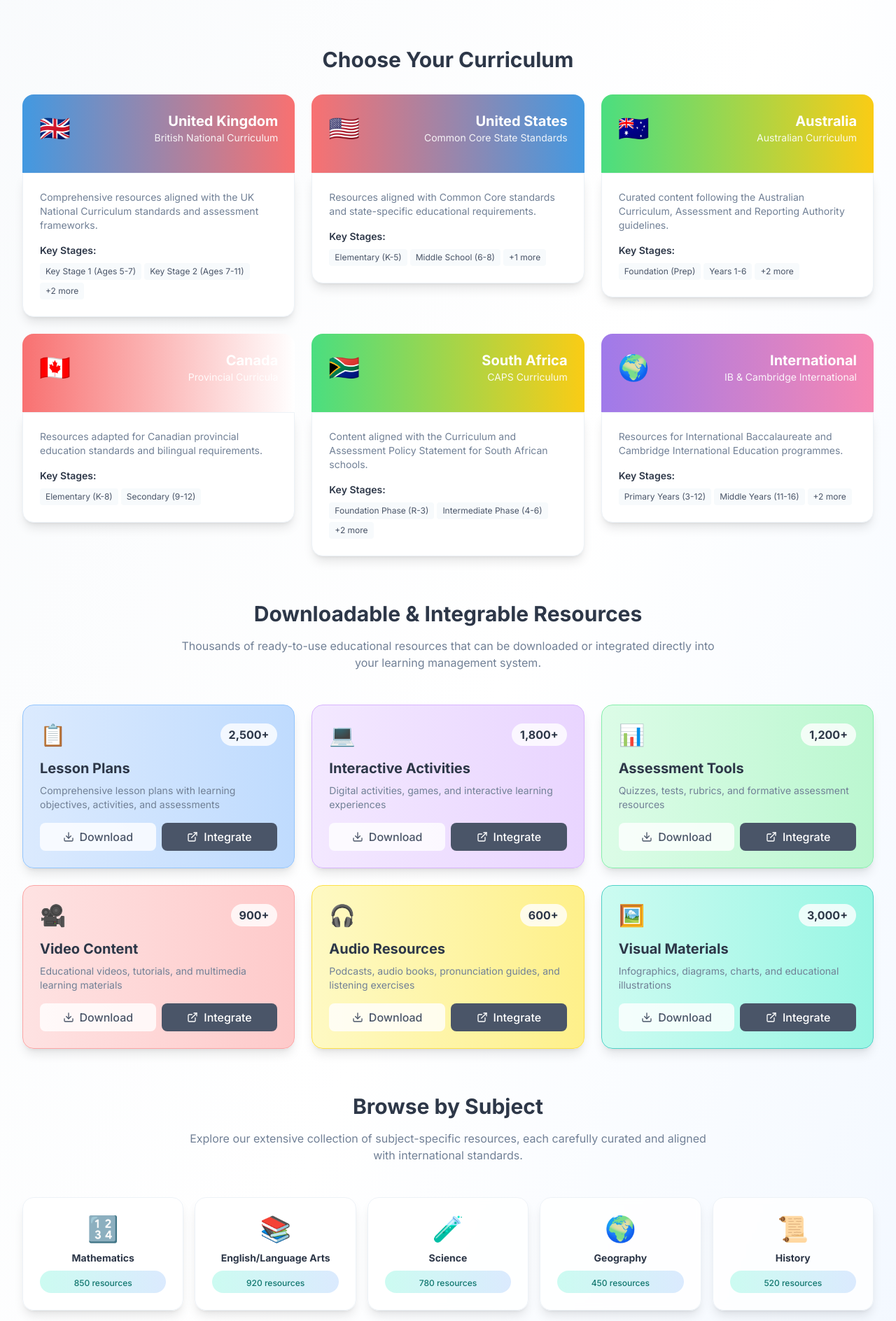
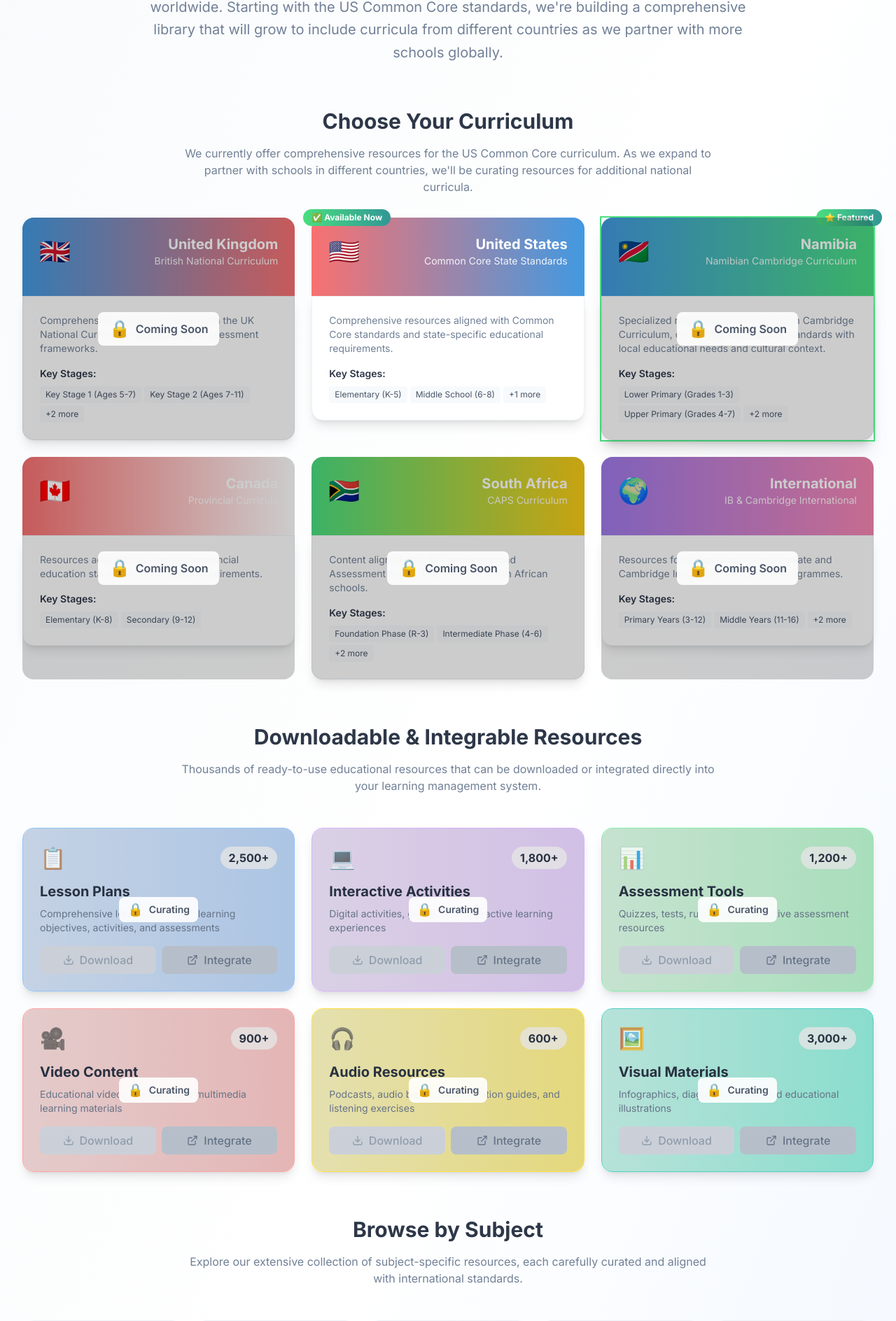
Before and after one commit to RG-theLink/Tulo_Afrika, a React (Vite) app: page /international-curricula in a window 1280 px wide. Shown: the part 390-2278 px from the top of the page at 70% size. Built offline with nearby package versions, Linux system fonts and the light colour scheme.

Commit message:
Made changes to InternationalCurriculumPage

```diff
--- a/src/pages/InternationalCurriculumsPage.tsx
+++ b/src/pages/InternationalCurriculumsPage.tsx
@@ -24,17 +24,19 @@ const InternationalCurriculumsPage = () => {
       curriculum: 'Common Core State Standards',
       keyStages: ['Elementary (K-5)', 'Middle School (6-8)', 'High School (9-12)'],
       subjects: ['Mathematics', 'English Language Arts', 'Science', 'Social Studies', 'Arts', 'Physical Education', 'Technology'],
-      description: 'Resources aligned with Common Core standards and state-specific educational requirements.',
-      color: 'from-red-400 to-blue-400'
+      description: 'Comprehensive resources aligned with Common Core standards and state-specific educational requirements.',
+      color: 'from-red-400 to-blue-400',
+      available: true
     },
     {
-      name: 'Australia',
-      flag: '🇦🇺',
-      curriculum: 'Australian Curriculum',
-      keyStages: ['Foundation (Prep)', 'Years 1-6', 'Years 7-10', 'Years 11-12'],
-      subjects: ['English', 'Mathematics', 'Science', 'Humanities', 'The Arts', 'Technologies', 'Health & PE', 'Languages'],
-      description: 'Curated content following the Australian Curriculum, Assessment and Reporting Authority guidelines.',
-      color: 'from-green-400 to-yellow-400'
+      name: 'Namibia',
+      flag: '🇳🇦',
+      curriculum: 'Namibian Cambridge Curriculum',
+      keyStages: ['Lower Primary (Grades 1-3)', 'Upper Primary (Grades 4-7)', 'Junior Secondary (Grades 8-10)', 'Senior Secondary (Grades 11-12)'],
+      subjects: ['English', 'Mathematics', 'Natural Science', 'Social Studies', 'Life Skills', 'Physical Education', 'Arts', 'Local Languages'],
+      description: 'Specialized resources for the Namibian Cambridge Curriculum, combining international standards with local educational needs and cultural context.',
+      color: 'from-blue-400 to-green-400',
+      featured: true
     },
     {
       name: 'Canada',
@@ -169,36 +171,66 @@ const InternationalCurriculumsPage = () => {
           {/* Hero Section */}
           <div
             ref={ref}
-            className={`text-center mb-16 transition-all duration-1000 ${
-              isVisible ? 'opacity-100 translate-y-0' : 'opacity-0 translate-y-10'
-            }`}
+            className={`text-center mb-16 transition-all duration-1000 ${isVisible ? 'opacity-100 translate-y-0' : 'opacity-0 translate-y-10'
+              }`}
           >
             <div className="inline-flex items-center bg-gradient-to-r from-blue-100 to-purple-100 border border-blue-200 rounded-full px-6 py-2 mb-6">
               <Globe className="h-5 w-5 mr-2 text-blue-600" />
               <span className="text-slate-700 font-medium">International Curricula</span>
             </div>
 
-            <h1 className="text-4xl lg:text-6xl font-bold bg-gradient-to-r from-slate-800 to-blue-600 bg-clip-text text-transparent mb-6">
+            <h1 className="text-4xl lg:text-6xl font-bold bg-gradient-to-r from-slate-800 to-blue-600 bg-clip-text text-transparent mb-4">
               Curriculum-Aligned Resources
             </h1>
+            <div className="bg-gradient-to-r from-orange-400 to-red-500 text-white px-6 py-2 rounded-full inline-block mb-6">
+              <span className="font-semibold">🚀 Coming Soon</span>
+            </div>
             <p className="text-xl text-slate-600 max-w-4xl mx-auto leading-relaxed">
-              Access thousands of educational resources curated specifically for different national curricula.
-              From lesson plans to interactive activities, everything aligned with your country's educational standards.
+              We're expanding our curriculum-aligned resources to serve schools and institutions worldwide.
+              Starting with the US Common Core standards, we're building a comprehensive library that will grow
+              to include curricula from different countries as we partner with more schools globally.
             </p>
           </div>
 
           {/* Country Selection */}
           <div className="mb-16">
-            <h2 className="text-3xl font-bold text-slate-800 mb-8 text-center">Choose Your Curriculum</h2>
+            <h2 className="text-3xl font-bold text-slate-800 mb-4 text-center">Choose Your Curriculum</h2>
+            <p className="text-slate-600 text-center mb-8 max-w-3xl mx-auto">
+              We currently offer comprehensive resources for the US Common Core curriculum. As we expand to partner
+              with schools in different countries, we'll be curating resources for additional national curricula.
+            </p>
             <div className="grid grid-cols-1 md:grid-cols-2 lg:grid-cols-3 gap-6">
               {countries.map((country, index) => (
                 <div
                   key={index}
                   onClick={() => setSelectedCountry(selectedCountry === country.name ? '' : country.name)}
-                  className={`cursor-pointer transition-all duration-300 transform hover:scale-105 ${
-                    selectedCountry === country.name ? 'ring-2 ring-blue-500' : ''
-                  }`}
+                  className={`cursor-pointer transition-all duration-300 transform hover:scale-105 relative ${selectedCountry === country.name ? 'ring-2 ring-blue-500' : ''
+                    } ${country.featured ? 'ring-2 ring-green-400 shadow-xl' : ''}`}
                 >
+                  {/* Featured Badge */}
+                  {country.featured && (
+                    <div className="absolute -top-3 -right-3 bg-gradient-to-r from-green-400 to-teal-500 text-white px-3 py-1 rounded-full text-xs font-bold z-10">
+                      ⭐ Featured
+                    </div>
+                  )}
+
+                  {/* Lock Overlay - Only show for non-available curricula */}
+                  {!country.available && (
+                    <div className="absolute inset-0 bg-black/20 rounded-2xl flex items-center justify-center z-20">
+                      <div className="bg-white/90 backdrop-blur-sm px-4 py-2 rounded-lg flex items-center space-x-2">
+                        <span className="text-2xl">🔒</span>
+                        <span className="font-semibold text-slate-700">Coming Soon</span>
+                      </div>
+                    </div>
+                  )}
+
+                  {/* Available Badge for US */}
+                  {country.available && (
+                    <div className="absolute -top-3 -left-3 bg-gradient-to-r from-green-400 to-teal-500 text-white px-3 py-1 rounded-full text-xs font-bold z-10">
+                      ✅ Available Now
+                    </div>
+                  )}
+
                   <div className={`bg-gradient-to-r ${country.color} p-6 rounded-t-2xl text-white`}>
                     <div className="flex items-center justify-between mb-4">
                       <span className="text-4xl">{country.flag}</span>
@@ -269,8 +301,69 @@ const InternationalCurriculumsPage = () => {
               </div>
 
               <div className="mt-8 text-center">
-                <button className="bg-gradient-to-r from-blue-400 to-purple-500 text-white px-8 py-4 rounded-xl font-semibold text-lg hover:from-blue-500 hover:to-purple-600 transition-all duration-300 transform hover:scale-105 shadow-lg">
-                  🚀 Coming Soon - Access {selectedCountryData.name} Resources
+                {selectedCountryData.available ? (
+                  // Available curriculum (US)
+                  <div className="bg-gradient-to-r from-green-100 to-teal-100 border border-green-200 rounded-xl p-6 mb-6">
+                    <div className="flex items-center justify-center space-x-3 mb-3">
+                      <span className="text-3xl">✅</span>
+                      <h4 className="text-xl font-bold text-green-800">Resources Available Now</h4>
+                    </div>
+                    <p className="text-green-700 text-sm mb-4">
+                      Access thousands of {selectedCountryData.name} curriculum-aligned resources including lesson plans,
+                      assessments, interactive activities, and multimedia content.
+                    </p>
+                    <div className="grid grid-cols-1 md:grid-cols-3 gap-4 text-xs">
+                      <div className="bg-white/50 p-3 rounded-lg">
+                        <span className="font-semibold">📚 Complete Library</span>
+                        <p className="text-green-600 mt-1">Thousands of resources ready</p>
+                      </div>
+                      <div className="bg-white/50 p-3 rounded-lg">
+                        <span className="font-semibold">🎯 Standards Aligned</span>
+                        <p className="text-green-600 mt-1">Perfect curriculum match</p>
+                      </div>
+                      <div className="bg-white/50 p-3 rounded-lg">
+                        <span className="font-semibold">🚀 Ready to Use</span>
+                        <p className="text-green-600 mt-1">Download or integrate now</p>
+                      </div>
+                    </div>
+                  </div>
+                ) : (
+                  // Coming soon curricula
+                  <div className="bg-gradient-to-r from-orange-100 to-yellow-100 border border-orange-200 rounded-xl p-6 mb-6">
+                    <div className="flex items-center justify-center space-x-3 mb-3">
+                      <span className="text-3xl">🔒</span>
+                      <h4 className="text-xl font-bold text-orange-800">Curriculum Expansion Planned</h4>
+                    </div>
+                    <p className="text-orange-700 text-sm mb-4">
+                      As we expand to partner with schools in {selectedCountryData.name}, we'll be curating comprehensive
+                      resources aligned with the {selectedCountryData.curriculum} standards.
+                    </p>
+                    <div className="grid grid-cols-1 md:grid-cols-3 gap-4 text-xs">
+                      <div className="bg-white/50 p-3 rounded-lg">
+                        <span className="font-semibold">🌍 Global Expansion</span>
+                        <p className="text-orange-600 mt-1">Growing with school partnerships</p>
+                      </div>
+                      <div className="bg-white/50 p-3 rounded-lg">
+                        <span className="font-semibold">✅ Quality Curation</span>
+                        <p className="text-orange-600 mt-1">Expert content development</p>
+                      </div>
+                      <div className="bg-white/50 p-3 rounded-lg">
+                        <span className="font-semibold">🎯 Standards Focus</span>
+                        <p className="text-orange-600 mt-1">Perfect alignment planned</p>
+                      </div>
+                    </div>
+                  </div>
+                )}
+
+                <button className={`px-8 py-4 rounded-xl font-semibold text-lg transition-all duration-300 transform hover:scale-105 shadow-lg ${
+                  selectedCountryData.available
+                    ? 'bg-gradient-to-r from-green-400 to-teal-500 text-white hover:from-green-500 hover:to-teal-600'
+                    : 'bg-gradient-to-r from-orange-400 to-red-500 text-white hover:from-orange-500 hover:to-red-600'
+                }`}>
+                  {selectedCountryData.available
+                    ? `🚀 Access ${selectedCountryData.name} Resources`
+                    : `🔮 Coming Soon - ${selectedCountryData.name} Resources`
+                  }
                 </button>
               </div>
             </div>
@@ -291,10 +384,18 @@ const InternationalCurriculumsPage = () => {
                 return (
                   <div
                     key={index}
-                    className={`bg-gradient-to-r ${resource.color} p-6 rounded-2xl border ${resource.borderColor} shadow-lg hover:shadow-xl transition-all duration-300 transform hover:scale-105`}
+                    className={`bg-gradient-to-r ${resource.color} p-6 rounded-2xl border ${resource.borderColor} shadow-lg hover:shadow-xl transition-all duration-300 transform hover:scale-105 relative`}
                   >
+                    {/* Lock Overlay */}
+                    <div className="absolute inset-0 bg-black/10 rounded-2xl flex items-center justify-center">
+                      <div className="bg-white/90 backdrop-blur-sm px-3 py-1 rounded-lg flex items-center space-x-2">
+                        <span className="text-lg">🔒</span>
+                        <span className="font-semibold text-slate-700 text-sm">Curating</span>
+                      </div>
+                    </div>
+
                     <div className="flex items-center justify-between mb-4">
-                      <span className="text-3xl">{resource.emoji}</span>
+                      <span className="text-3xl opacity-70">{resource.emoji}</span>
                       <div className="bg-white/80 px-3 py-1 rounded-full">
                         <span className="font-bold text-slate-800">{resource.count}</span>
                       </div>
@@ -303,11 +404,11 @@ const InternationalCurriculumsPage = () => {
                     <p className="text-slate-600 text-sm">{resource.description}</p>
 
                     <div className="mt-4 flex space-x-2">
-                      <button className="flex-1 bg-white/80 hover:bg-white text-slate-700 py-2 px-4 rounded-lg font-medium transition-all duration-200 flex items-center justify-center space-x-2">
+                      <button disabled className="flex-1 bg-slate-300 text-slate-500 py-2 px-4 rounded-lg font-medium cursor-not-allowed flex items-center justify-center space-x-2">
                         <Download className="h-4 w-4" />
                         <span>Download</span>
                       </button>
-                      <button className="flex-1 bg-slate-700 hover:bg-slate-800 text-white py-2 px-4 rounded-lg font-medium transition-all duration-200 flex items-center justify-center space-x-2">
+                      <button disabled className="flex-1 bg-slate-400 text-slate-600 py-2 px-4 rounded-lg font-medium cursor-not-allowed flex items-center justify-center space-x-2">
                         <ExternalLink className="h-4 w-4" />
                         <span>Integrate</span>
                       </button>
@@ -333,12 +434,19 @@ const InternationalCurriculumsPage = () => {
                 return (
                   <div
                     key={index}
-                    className="bg-white/80 backdrop-blur-sm p-6 rounded-2xl border border-slate-200 shadow-lg hover:shadow-xl transition-all duration-300 transform hover:scale-105 text-center cursor-pointer"
+                    className="bg-white/80 backdrop-blur-sm p-6 rounded-2xl border border-slate-200 shadow-lg hover:shadow-xl transition-all duration-300 transform hover:scale-105 text-center cursor-pointer relative"
                   >
-                    <span className="text-4xl mb-3 block">{subject.emoji}</span>
+                    {/* Lock Overlay */}
+                    <div className="absolute top-2 right-2">
+                      <div className="bg-orange-100 border border-orange-300 px-2 py-1 rounded-full">
+                        <span className="text-orange-600 text-xs">🔒</span>
+                      </div>
+                    </div>
+
+                    <span className="text-4xl mb-3 block opacity-70">{subject.emoji}</span>
                     <h3 className="font-bold text-slate-800 mb-2 text-sm">{subject.name}</h3>
-                    <div className="bg-gradient-to-r from-teal-100 to-blue-100 px-3 py-1 rounded-full">
-                      <span className="text-teal-700 font-medium text-xs">{subject.resources} resources</span>
+                    <div className="bg-gradient-to-r from-orange-100 to-yellow-100 px-3 py-1 rounded-full">
+                      <span className="text-orange-700 font-medium text-xs">{subject.resources} being curated</span>
                     </div>
                   </div>
                 );
@@ -362,11 +470,38 @@ const InternationalCurriculumsPage = () => {
                   </div>
                 </div>
 
-                <h2 className="text-4xl font-bold mb-4">🚀 Coming Soon</h2>
+                <h2 className="text-4xl font-bold mb-4">🌍 Global Curriculum Expansion</h2>
                 <p className="text-xl text-white/90 mb-8 max-w-3xl mx-auto">
-                  We're working hard to bring you thousands of curriculum-aligned resources for institutions worldwide.
-                  Get ready for the most comprehensive educational resource library tailored to your country's standards.
+                  Starting with comprehensive US Common Core resources, we're expanding globally as we partner
+                  with schools in different countries. Each new curriculum will be expertly curated and
+                  perfectly aligned with local educational standards.
                 </p>
+
+                <div className="bg-white/10 backdrop-blur-sm rounded-xl p-6 mb-8 max-w-4xl mx-auto">
+                  <h3 className="text-xl font-bold mb-4">Our Expansion Strategy</h3>
+                  <div className="grid grid-cols-1 md:grid-cols-4 gap-4 text-sm">
+                    <div className="text-center">
+                      <div className="text-3xl mb-2">🏫</div>
+                      <p className="font-semibold">School Partnerships</p>
+                      <p className="text-white/80">Growing with educational institutions</p>
+                    </div>
+                    <div className="text-center">
+                      <div className="text-3xl mb-2">📚</div>
+                      <p className="font-semibold">Content Curation</p>
+                      <p className="text-white/80">Expert resource development</p>
+                    </div>
+                    <div className="text-center">
+                      <div className="text-3xl mb-2">✅</div>
+                      <p className="font-semibold">Quality Assurance</p>
+                      <p className="text-white/80">Rigorous review process</p>
+                    </div>
+                    <div className="text-center">
+                      <div className="text-3xl mb-2">🎯</div>
+                      <p className="font-semibold">Local Alignment</p>
+                      <p className="text-white/80">Perfect standards match</p>
+                    </div>
+                  </div>
+                </div>
 
                 <div className="grid grid-cols-1 md:grid-cols-3 gap-6 mb-8">
                   <div className="bg-white/10 backdrop-blur-sm p-6 rounded-xl">
```
